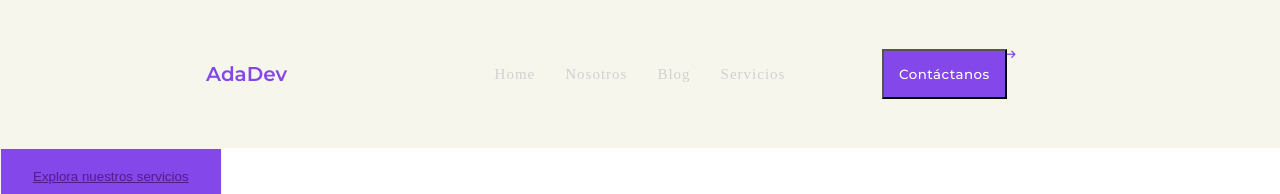
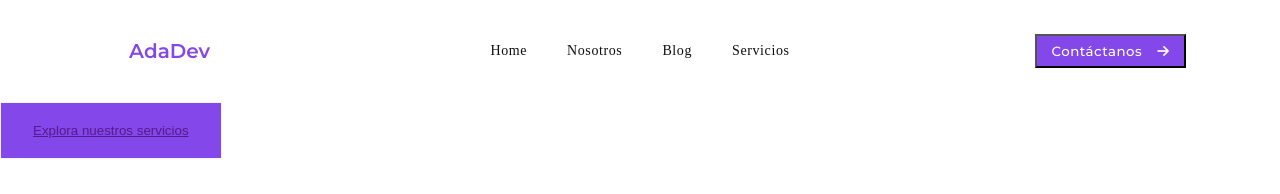
Before and after one commit to mjgarreq/project-promo-b-module-1-team-3, a website built with Vite: page src/index.html in a window 1280 px wide. Shown: the top 194 px of the page. Built offline with nearby package versions, Linux system fonts and the light colour scheme; files whose address does not match are found by name.

Commit message:
desktop version finished

```diff
--- a/src/partials/button-contact.html
+++ b/src/partials/button-contact.html
@@ -1 +1,4 @@
-<button class="button-contact"><a href="#">Contáctanos</a></button>
+<button class="button-contact">
+    <a href="#">Contáctanos</a>
+    <i class="fa-solid fa-arrow-right"></i>
+</button>
--- a/src/partials/header.html
+++ b/src/partials/header.html
@@ -2,7 +2,6 @@
     <h2 class="header-AdaDev">AdaDev</h2>
     <load src="/partials/menu-nav.html"/>
     <div class="header-button">
-        <load src="/partials/button-contact.html" class="header-button-contact"/>
-        <i class="fa-solid fa-arrow-right"></i>
+        <load src="/partials/button-contact.html"/>
     </div>
 </header>
--- a/src/partials/menu-nav.html
+++ b/src/partials/menu-nav.html
@@ -1,9 +1,9 @@
 <nav class="nav">
     <i class="fa-solid fa-bars"></i>
     <ul class="nav-menu">
-        <li><a href="#">Home</a></li>
-        <li><a href="#">Nosotros</a></li>
-        <li><a href="#">Blog</a></li>
-        <li><a href="#">Servicios</a></li>
+        <li><a href="#" class="nav-menu-link">Home</a></li>
+        <li><a href="#" class="nav-menu-link">Nosotros</a></li>
+        <li><a href="#" class="nav-menu-link">Blog</a></li>
+        <li><a href="#" class="nav-menu-link">Servicios</a></li>
     </ul>
 </nav>
--- a/src/scss/layout/_contact-page-link.scss
+++ b/src/scss/layout/_contact-page-link.scss
@@ -46,3 +46,7 @@
         font-size: 5rem;
 }
 }
+
+.contact-link-container .button-contact i{
+    display: none;
+}
--- a/src/scss/layout/_footer.scss
+++ b/src/scss/layout/_footer.scss
@@ -5,7 +5,8 @@
   justify-content: space-between;
   align-items: center;
   @media (min-width:768px){
-    background-image: url(/images/4.svg) center no-repeat;
+    background-image: url(../images/4.svg) center no-repeat;
+    background-color: transparent;
     padding: 8% 13% 8% 13%;
 
   }
@@ -19,14 +20,27 @@
 
 }
 
-.nav{
+.footer .nav{
   display: none;
   @media (min-width:768px){
     display: block;
-    width: 30%;
+    width: 40%;
   }
 
-  &-menu a{
+  & i{
+    display: none;
+  }
+
+  &-menu{
+    @media (min-width:768px){
+      display: flex;
+      justify-content: center;
+      align-items: center;
+      gap: 20px;
+    }
+  }
+
+  &-menu-link{
     @media (min-width:768px){
       color: #D0D0D0;
       text-decoration: none;
--- a/src/scss/layout/_header.scss
+++ b/src/scss/layout/_header.scss
@@ -1,12 +1,16 @@
 .header{
-  background-color: rgb(246, 246, 236);
   color: $color-main;
+  background-color: $color-secondary;
   display: flex;
   justify-content: space-between;
   align-items: center;
+  position: sticky;
+  top: 0px; left: 0px;
   @media (min-width:768px){
-    justify-content: center;
-    gap: 50px;
+    display: grid;
+    grid-template-columns: 1fr 1fr 1fr 1fr;
+    grid-template-rows: 1fr;
+    padding: 1%;
   }
 
   &-AdaDev{
@@ -15,7 +19,9 @@
     font-size: 2rem;
     padding: 5% 10% 5% 10%;
     @media (min-width:768px){
-      width: 25%;
+      grid-column: span 1;
+      //padding: 2.5% 0% 2.5% 5%;
+      text-align: center;
     }
 
   }
@@ -23,21 +29,22 @@
   &-button{
     display: none;
     @media (min-width:768px){
-      width: 25%;
-      display: flex;
+      display: block;
+      grid-column: span 1;
+      text-align: -webkit-center;
     }
-    /*&-contact{
-      @media (min-width:768px){
-        width: 100%;
-      }
-    }*/
+    & .button-contact i{
+      color: $color-secondary;
+    }
 
   }
 }
 
-.nav{
+.header .nav{
+  padding: 5% 10%;
+
   @media (min-width:768px){
-    width: 50%;
+    grid-column: span 2;
   }
 
   &-menu{
@@ -46,14 +53,41 @@
       width: 100%;
       display: flex;
       justify-content: center;
-      gap: 30px;
+      gap: 40px;
     }
+
+    &-link{
+      @media (min-width:768px){
+        color: $color-terciary;
+        text-decoration: none;
+        font-size: 1.4rem;
+        letter-spacing: 0.6px;
+      }
+      &:hover{
+        @media (min-width:768px){
+        color: $color-main;
+        }
+      }
+    }
+
   }
 
+
   & i{
+    display: block;
+    cursor: pointer;
+    font-size: 2.2rem;
+    padding: 2%;
     @media (min-width:768px){
       display: none;
     }
   }
 
 }
+
+.button-contact{
+  display: flex;
+  align-items: center;
+  gap: 15px;
+  max-height: 8px;
+}
```
